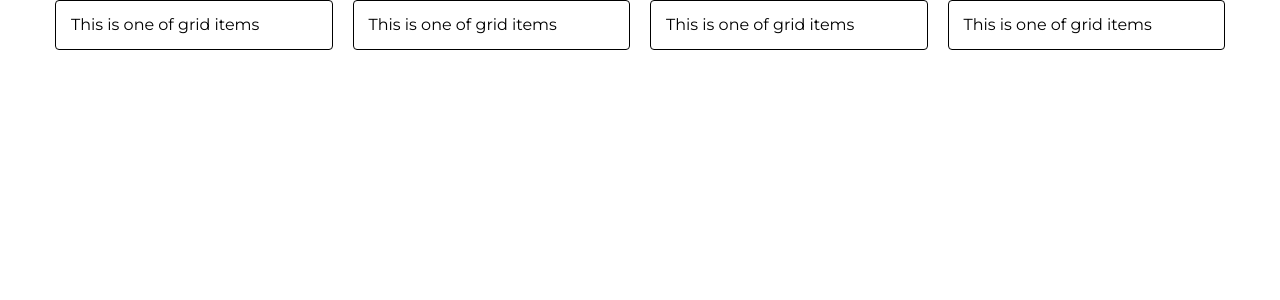
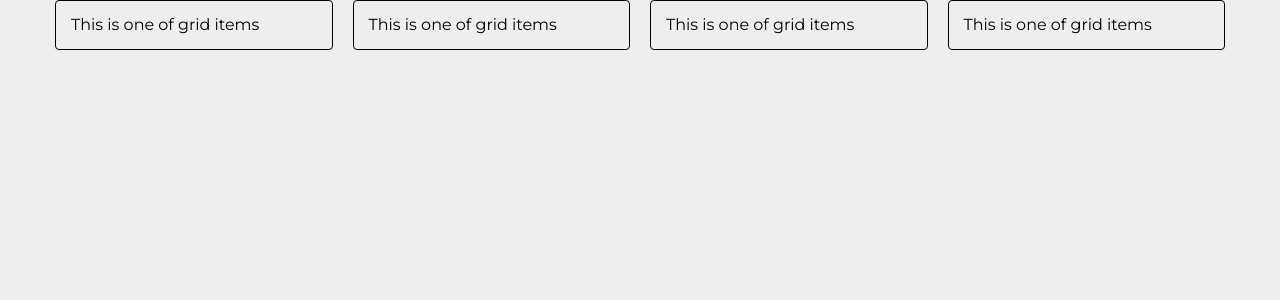
Before and after one commit to Zver64/grid-layout, a Vue app: page /#/ in a window 1280 px wide. Shown: the top 300 px of the page. Built offline with nearby package versions, Linux system fonts and the light colour scheme.

Commit message:
added css variables

```diff
--- a/src/main.js
+++ b/src/main.js
@@ -3,7 +3,7 @@ import App from './App.vue'
 import router from './router'
 import store from './store'
 import 'normalize.css'
-
+import '@/styles/variables.css'
 Vue.config.productionTip = false
 
 new Vue({
--- /dev/null
+++ b/src/styles/variables.css
@@ -0,0 +1,16 @@
+:root {
+  --bluish-purple: #6b3de4;
+  --dull-orange: #d9a34a;
+  --grey: #eeeeee;
+  --white: #ffffff;
+  --dull-orange-two: #d8a252;
+  --cerulean: #007ac2;
+  --teal-blue: #0080b9;
+  --light-indigo: #674ed6;
+  --charcoal-grey: #3b3d40;
+  --greenish: #41a674;
+  --steel-grey: #838d8f;
+  --charcoal-grey-two: #3c3d41;
+
+  --border-radius: 4px;
+}
```
